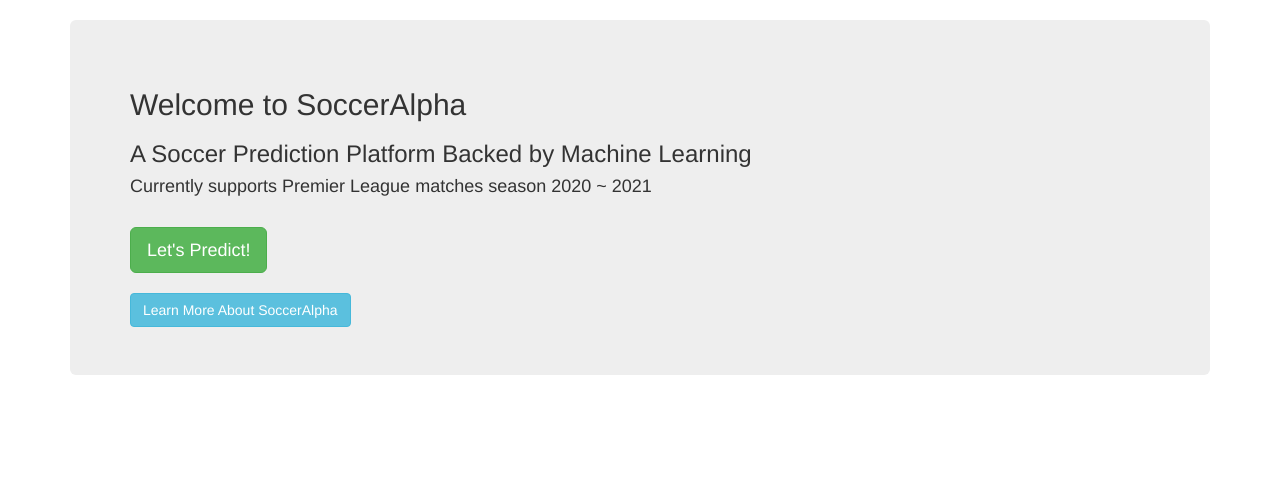
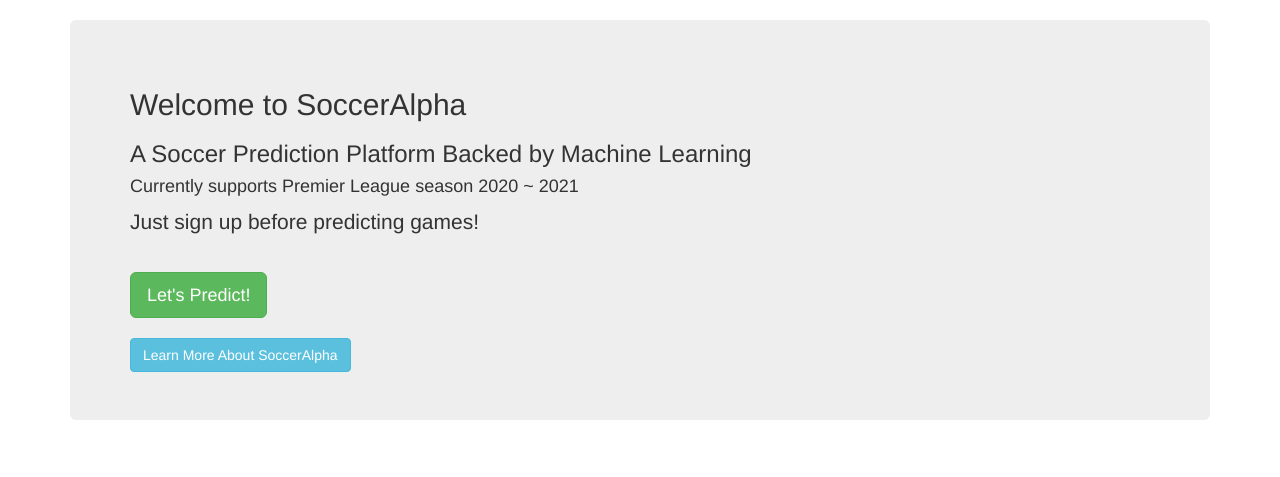
Before and after one commit to yy-lam/soccer-alpha, a Flask app: page / in a window 1280 px wide. Shown: the part 52-529 px from the top of the page. Run offline with Flask 2, Linux system fonts and the light colour scheme; parts of the project's set-up code (start-up, migrations or seed data) failed here and were passed over; some libraries are stand-ins or nearby versions.

Commit message:
Changes to be committed:

```diff
--- a/app/routes.py
+++ b/app/routes.py
@@ -73,7 +73,7 @@ def forgot():
 
 
 @app.route('/test')
-@login_required()
+@login_required
 def test():
     with open('data/fixtures.json', 'r') as f:
         fixtures = json.load(f)['api']['fixtures']
--- a/app/templates/layouts/base.html
+++ b/app/templates/layouts/base.html
@@ -31,7 +31,7 @@
                     <li><a href="{{ url_for('login') }}">Login</a></li>
                     {% else %}
                         {#<li><a href="{{ url_for('user', username=current_user.username) }}">Profile</a></li>#}
-                        <li><a>Hi {{ curren_user.username }}!</a></li>
+                        <li><a>Hi {{ current_user.username }}!</a></li>
                     <li><a href="{{ url_for('logout') }}">Logout</a></li>
                     {% endif %}
                 </ul>
--- a/app/templates/pages/home.html
+++ b/app/templates/pages/home.html
@@ -6,7 +6,8 @@
     <div class="jumbotron">
         <h2>Welcome to SoccerAlpha</h2>
         <h3>A Soccer Prediction Platform Backed by Machine Learning</h3>
-        <h4>Currently supports Premier League matches season 2020 ~ 2021</h4>
+        <h4>Currently supports Premier League season 2020 ~ 2021</h4>
+        <p>Just sign up before predicting games!</p>
         <br>
         <a class="btn btn-success btn-lg" href={{ url_for('test') }} role="button">Let's Predict!</a>
         <br>
```
